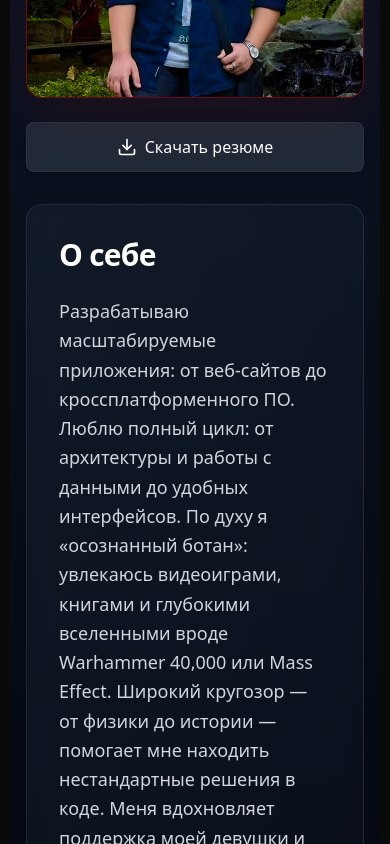
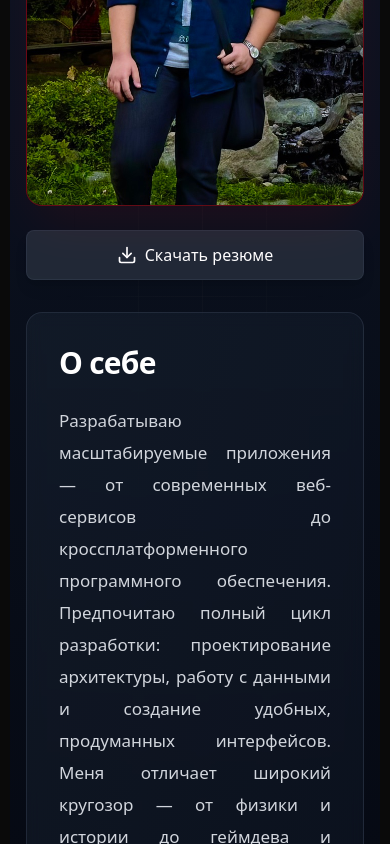
Before and after one commit to S-NOWNUM-B/-FullStackForge-, a Next.js app: page /About in a window 390 px wide. Shown: the part 600-1444 px from the top of the page. Built offline with nearby package versions, Linux system fonts and the light colour scheme; no server answers.

Commit message:
feat: добавление состояния для текущего года в компоненте Footer и улучшение навигации в Header

```diff
--- a/src/app/(page)/About/page.tsx
+++ b/src/app/(page)/About/page.tsx
@@ -13,7 +13,7 @@ import {
   Palette,
   HardHat,
   Ticket,
-  Download
+  Download,
 } from "lucide-react";
 import Image from "next/image";
 
@@ -43,27 +43,32 @@ const skills = [
   {
     icon: BarChart3,
     title: "Аналитика",
-    description: "Способен глубоко анализировать информацию, выделять главное и находить оптимальные решения",
+    description:
+      "Способен глубоко анализировать информацию, выделять главное и находить оптимальные решения",
   },
   {
     icon: Users,
     title: "Управление проектами",
-    description: "Организую процессы так, чтобы задачи выполнялись вовремя и качественно",
+    description:
+      "Организую процессы так, чтобы задачи выполнялись вовремя и качественно",
   },
   {
     icon: Calendar,
     title: "Стратегическое планирование",
-    description: "Умею видеть картину целиком и строить долгосрочные цели, превращая идеи в реальные шаги",
+    description:
+      "Умею видеть картину целиком и строить долгосрочные цели, превращая идеи в реальные шаги",
   },
   {
     icon: UserCheck,
     title: "Командная работа",
-    description: "Ценю совместный результат, умею находить общий язык и поддерживать командный дух",
+    description:
+      "Ценю совместный результат, умею находить общий язык и поддерживать командный дух",
   },
   {
     icon: Brain,
     title: "Критическое мышление",
-    description: "Умею оценивать информацию объективно, находить слабые места и принимать взвешенные решения",
+    description:
+      "Умею оценивать информацию объективно, находить слабые места и принимать взвешенные решения",
   },
 ];
 
@@ -83,24 +88,29 @@ const competencies = [
 const experience = [
   {
     title: "Цифровизация университетской инфраструктуры",
-    description: "Разработка и внедрение цифровых решений для оптимизации учебных и административных процессов университета. Участие в проектировании системной архитектуры и реализации ключевых модулей.",
+    description:
+      "Разработка и внедрение цифровых решений для оптимизации учебных и административных процессов университета. Участие в проектировании системной архитектуры и реализации ключевых модулей.",
     icon: Building2,
   },
   {
     title: "Ребрендинг FACEPLATE",
-    description: "Участие в масштабном проекте по обновлению корпоративной айдентики. Адаптация визуальных решений под современные digital-стандарты, работа над UI-концепциями.",
+    description:
+      "Участие в масштабном проекте по обновлению корпоративной айдентики. Адаптация визуальных решений под современные digital-стандарты, работа над UI-концепциями.",
     icon: Palette,
   },
   {
     title: "Инженер ПТО | Глобал Связь Инжиниринг",
-    description: "Техническое сопровождение государственного проекта. Контроль качества специализированного оборудования, подготовка технической документации.",
+    description:
+      "Техническое сопровождение государственного проекта. Контроль качества специализированного оборудования, подготовка технической документации.",
     icon: HardHat,
   },
   {
-    title: 'Helpdesk система для Агентство Республики Казахстан по регулированию и развитию финансового рынка',
-    description: 'Разработка веб-сервиса управления заявками для распределённых команд разработчиков. Система обеспечивает прозрачную коммуникацию между клиентами и разработчиками с отслеживанием проблем, назначением исполнителей и приоритизацией задач через административную панель и встраиваемые виджеты.',
+    title:
+      "Helpdesk система для Агентство Республики Казахстан по регулированию и развитию финансового рынка",
+    description:
+      "Разработка веб-сервиса управления заявками для распределённых команд разработчиков. Система обеспечивает прозрачную коммуникацию между клиентами и разработчиками с отслеживанием проблем, назначением исполнителей и приоритизацией задач через административную панель и встраиваемые виджеты.",
     icon: Ticket,
-  }
+  },
 ];
 
 function AboutContent() {
@@ -133,7 +143,10 @@ function AboutContent() {
             className="text-center mb-16"
           >
             <h1 className="text-4xl md:text-5xl lg:text-6xl font-bold text-white mb-4">
-                Привет, я <span className="text-red-600 font-semibold">Мамаев Станислав</span>
+              Привет, я{" "}
+              <span className="text-red-600 font-semibold">
+                Мамаев Станислав
+              </span>
             </h1>
             <p className="text-xl text-gray-400 max-w-3xl mx-auto">
               Fullstack Developer | Software Engineering Student
@@ -141,15 +154,16 @@ function AboutContent() {
           </motion.div>
 
           {/* Profile Section with Photo */}
-        <div className="grid lg:grid-cols-3 gap-8 mb-20">
+          <div className="grid lg:grid-cols-3 items-stretch gap-8 mb-20">
             {/* Photo */}
             <motion.div
               initial={{ opacity: 0, scale: 0.9 }}
               animate={{ opacity: 1, scale: 1 }}
               transition={{ duration: 0.6, delay: 0.2 }}
-            className="lg:col-span-1"
+              className="lg:col-span-1 h-full min-h-[520px] sm:min-h-[560px]"
             >
-            <div className="relative aspect-square rounded-2xl overflow-hidden border border-red-600/30 bg-linear-to-br from-red-900/30 via-red-800/20 to-red-700/30 backdrop-blur-sm shadow-2xl shadow-red-600/10 mb-6">
+              <div className="flex flex-col h-full">
+                <div className="relative flex-1 rounded-2xl overflow-hidden border border-red-600/30 bg-linear-to-br from-red-900/30 via-red-800/20 to-red-700/30 backdrop-blur-sm shadow-2xl shadow-red-600/10">
                   {/* ФОТО ПРОФИЛЯ */}
                   <Image
                     src="/profile.jpeg"
@@ -163,7 +177,7 @@ function AboutContent() {
                   initial={{ opacity: 0, y: 10 }}
                   animate={{ opacity: 1, y: 0 }}
                   transition={{ duration: 0.6, delay: 0.4 }}
-              className="flex justify-center"
+                  className="flex justify-center mt-auto pt-6"
                 >
                   <motion.a
                     href="/resume.pdf"
@@ -176,6 +190,7 @@ function AboutContent() {
                     Скачать резюме
                   </motion.a>
                 </motion.div>
+              </div>
             </motion.div>
 
             {/* About Text */}
@@ -185,11 +200,29 @@ function AboutContent() {
               transition={{ duration: 0.6, delay: 0.4 }}
               className="lg:col-span-2 flex flex-col justify-center"
             >
-            <div className="h-full p-8 rounded-2xl bg-linear-to-br from-gray-800/40 to-gray-900/40 border border-gray-700/50 backdrop-blur-sm">
-              <h2 className="text-3xl font-bold text-white mb-6">О себе</h2>
-              <p className="text-gray-300 leading-relaxed text-lg">
-                Разрабатываю масштабируемые приложения: от веб-сайтов до кроссплатформенного ПО. Люблю полный цикл: от архитектуры и работы с данными до удобных интерфейсов. По духу я «осознанный ботан»: увлекаюсь видеоиграми, книгами и глубокими вселенными вроде Warhammer 40,000 или Mass Effect. Широкий кругозор — от физики до истории — помогает мне находить нестандартные решения в коде. Меня вдохновляет поддержка моей девушки и музыка Noize MC: его умные тексты и ирония напрямую влияют на мой творческий подход к разработке
+              <div className="h-full min-h-[520px] sm:min-h-[560px] p-8 rounded-2xl bg-linear-to-br from-gray-800/40 to-gray-900/40 border border-gray-700/50 backdrop-blur-sm">
+                <div className="flex flex-col gap-6">
+                  <h2 className="text-3xl font-bold text-white">О себе</h2>
+                  <p className="text-gray-300 text-[17px] md:text-lg leading-8 text-justify">
+                  Разрабатываю масштабируемые приложения — от современных
+                  веб-сервисов до кроссплатформенного программного обеспечения.
+                  Предпочитаю полный цикл разработки: проектирование
+                  архитектуры, работу с данными и создание удобных, продуманных
+                  интерфейсов. Меня отличает широкий кругозор — от физики и
+                  истории до геймдева и дизайна, что помогает находить
+                  нестандартные решения в коде и подходить к задачам системно.
+                  Увлекаюсь видеоиграми, литературой и вселенными вроде
+                  Warhammer 40,000 и Mass Effect — они вдохновляют меня на
+                  проработку деталей и создание сильных концепций. Особую роль в
+                  моём пути играет моя девушка: она поддерживает меня в моменты
+                  неопределённости и помогает сохранять уверенность в
+                  собственных силах. Благодаря её вере я двигаюсь к целям
+                  осознанно и с постоянным ростом. Вдохновение черпаю также в
+                  музыке Noize MC — его умные тексты и ироничный взгляд на мир
+                  находят отражение в моём подходе к разработке и креативным
+                  идеям.
                   </p>
+                </div>
               </div>
             </motion.div>
           </div>
@@ -201,7 +234,9 @@ function AboutContent() {
             transition={{ duration: 0.6, delay: 0.6 }}
             className="mb-20"
           >
-          <h2 className="text-3xl font-bold text-white mb-8">Текущий фокус</h2>
+            <h2 className="text-3xl font-bold text-white mb-8">
+              Текущий фокус
+            </h2>
             <div className="p-8 rounded-2xl bg-linear-to-br from-gray-800/40 to-gray-900/40 border border-gray-700/50 backdrop-blur-sm">
               <ul className="grid md:grid-cols-2 gap-4">
                 {focusAreas.map((area, index) => (
@@ -213,7 +248,9 @@ function AboutContent() {
                     className="group flex items-start gap-3"
                   >
                     <div className="mt-1.5 w-2 h-2 rounded-full bg-red-600 shrink-0 group-hover:scale-150 transition-transform" />
-                  <span className="text-gray-300 group-hover:text-white transition-colors">{area}</span>
+                    <span className="text-gray-300 group-hover:text-white transition-colors">
+                      {area}
+                    </span>
                   </motion.li>
                 ))}
               </ul>
@@ -227,13 +264,16 @@ function AboutContent() {
             transition={{ duration: 0.6, delay: 0.8 }}
             className="mb-20"
           >
-          <h2 className="text-3xl font-bold text-white mb-8">Технологический стек</h2>
+            <h2 className="text-3xl font-bold text-white mb-8">
+              Технологический стек
+            </h2>
             <div className="p-8 rounded-2xl bg-linear-to-br from-gray-800/40 to-gray-900/40 border border-gray-700/50 backdrop-blur-sm">
               <div className="flex flex-wrap justify-center gap-3">
                 {technologiesData.map((tech, index) => {
                   const Icon = tech.icon;
                   // Извлекаем hex цвет из строки color
-                const bgColor = tech.color.match(/#[0-9A-Fa-f]{6}/)?.[0] || '#gray';
+                  const bgColor =
+                    tech.color.match(/#[0-9A-Fa-f]{6}/)?.[0] || "#gray";
 
                   return (
                     <motion.div
@@ -300,7 +340,9 @@ function AboutContent() {
             transition={{ duration: 0.6, delay: 1.4 }}
             className="mb-20"
           >
-          <h2 className="text-3xl font-bold text-white mb-8">Ключевые компетенции</h2>
+            <h2 className="text-3xl font-bold text-white mb-8">
+              Ключевые компетенции
+            </h2>
             <div className="p-8 rounded-2xl bg-linear-to-br from-gray-800/40 to-gray-900/40 border border-gray-700/50 backdrop-blur-sm">
               <ul className="grid md:grid-cols-2 gap-4">
                 {competencies.map((competency, index) => (
@@ -312,7 +354,9 @@ function AboutContent() {
                     className="flex items-start gap-3 group"
                   >
                     <div className="mt-1.5 w-2 h-2 rounded-full bg-red-600 shrink-0 group-hover:scale-150 transition-transform" />
-                  <span className="text-gray-300 group-hover:text-white transition-colors">{competency}</span>
+                    <span className="text-gray-300 group-hover:text-white transition-colors">
+                      {competency}
+                    </span>
                   </motion.li>
                 ))}
               </ul>
@@ -326,9 +370,13 @@ function AboutContent() {
             transition={{ duration: 0.6, delay: 1.8 }}
             className="mb-20"
           >
-          <h2 className="text-3xl font-bold text-white mb-8">Профессиональный опыт</h2>
+            <h2 className="text-3xl font-bold text-white mb-8">
+              Профессиональный опыт
+            </h2>
             <div className="p-8 rounded-2xl bg-linear-to-br from-gray-800/40 to-gray-900/40 border border-gray-700/50 backdrop-blur-sm">
-            <h3 className="text-2xl font-bold text-white mb-8">Ключевые проекты</h3>
+              <h3 className="text-2xl font-bold text-white mb-8">
+                Ключевые проекты
+              </h3>
               <div className="space-y-8">
                 {experience.map((exp, index) => {
                   const Icon = exp.icon;
```
Also changed, not shown: src/app/(page)/components/Footer.tsx (+8 -4 lines), src/app/(page)/components/Header.tsx (+8 -3 lines). Lines whose indentation alone changed are shown as unchanged.
